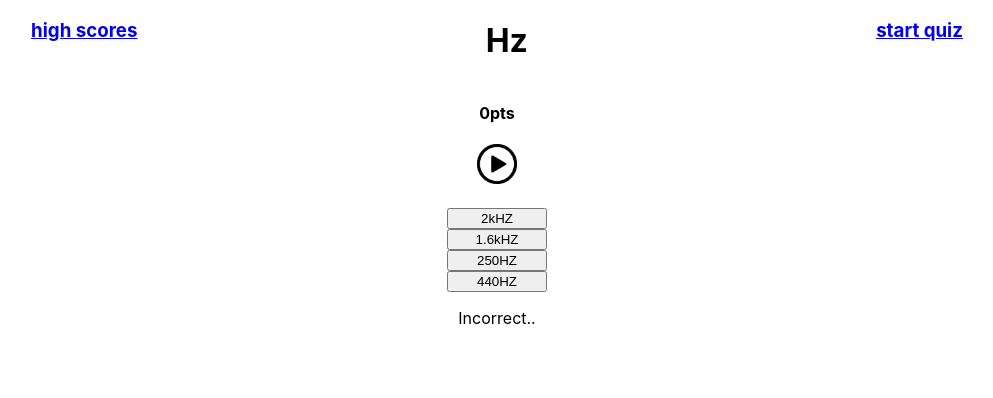
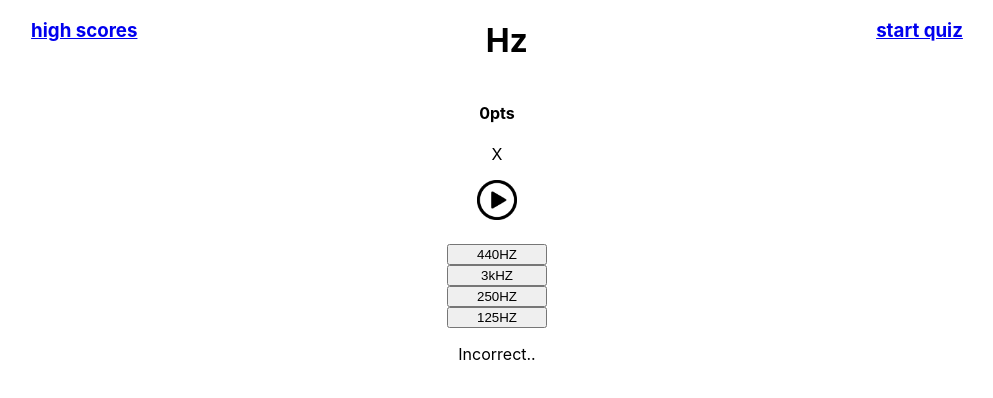
Before and after one commit to willnolin/Hz, a React (Create React App) app: page /quiz in a window 1280 px wide. Both pictures are taken after a click on the button "440HZ". Shown: the top 398 px of the page, without its empty margins (143-1136 px from the left). Built offline with nearby package versions, Linux system fonts and the light colour scheme; no server answers.

Commit message:
shuffle buttons

```diff
--- a/src/App.js
+++ b/src/App.js
@@ -5,6 +5,7 @@ import Quiz from './components/Quiz'
 import Form from './components/Form'
 import Header from './components/Header'
 import DisplayScores from './components/DisplayScores';
+
 
 function App() {
 
@@ -15,7 +16,7 @@ function App() {
       <Route path="/" exact>
         <Home />
       </Route>
-      <Route path= "/quiz">
+      <Route path="/quiz">
         <Quiz />
       </Route>
       <Route path="/scores">
--- a/src/components/Quiz.jsx
+++ b/src/components/Quiz.jsx
@@ -2,6 +2,8 @@ import { useState, useEffect } from 'react'
 import PlayButton from "./PlayButton"
 import ChoiceButtonList from "./ChoiceButtonList"
 import React from 'react';
+
+import { useHistory } from 'react-router-dom'
 
 import {
   mp3Array
@@ -12,10 +14,12 @@ const Quiz = () => {
   const [correctObj, setCorrectObj] = useState({});
   const [message, setMessage] = useState("");
   const [score, setScore] = useState(0);
+  const history = useHistory();
+  const [clicked, setClicked] = useState(false)
+  //variables  (is this necessary?)
+  const [wrongCount,  setWrongCount] = useState(0)
 
-  //variables  (is this necessary?)
-  const incorrectArr = [];
-
+  //get random index from given array
   const getRandomIndex = (arr) => {
     return Math.floor(Math.random() * arr.length)
   }
@@ -23,41 +27,57 @@ const Quiz = () => {
   // initialize play button
   useEffect(() => {
     const getPlayButtonValue = (tempArray) => {
+      // setTempArray([...mp3Array])
       let index = getRandomIndex(tempArray)
       let correct = tempArray.splice(index, 1)
       setCorrectObj(correct[0])
       setTempArray(tempArray)
     }
     getPlayButtonValue(tempArray)
-  }, [])
+  }, [clicked])
 
     //=========handle the button choise ========//
   const handleChoice = (e) => {
+    setClicked((prevClick) =>!prevClick)
+    setTempArray([...mp3Array])
     if (correctObj.name === e.target.name) {
       setMessage("Correct!")
       setScore((prevScore) => prevScore + 1)
     } else {
-      console.log(incorrectArr)
-      if (incorrectArr.length < 3) {
+      // if three strikes, then you're done, else add an X
+      if (wrongCount < 3) {
         setMessage("Incorrect..")
-        incorrectArr.push('X')
+        setWrongCount((prevCount) => prevCount + 1)
+
       } else {
         setMessage("Game Over") // this is where you'll display the high score form
       }
     }
+
   }
+
+  //==== Displays xs ===//
+  const displayStrikes = () => {
+    console.log(wrongCount)
+    for (let i = 0; i < wrongCount; i++) {
+      return <p>X</p>
+    }
+  }
+
   return (
     <div>
+
       <h4 id="score">{`${score}pts`}</h4>
-    {/* <ul>{displayExArray()}</ul> */}
+      <div>{displayStrikes()}</div>
       <PlayButton correctObj={correctObj} />
       <br />
-    {/* <ChoiceButtonList mp3Array = {mp3Array} /> */}
-    <div className= "button-container">
+
+      <div className="button-container">
         <ChoiceButtonList tempArray={tempArray} correctObj={correctObj}
         getRandomIndex={getRandomIndex} handleChoice={handleChoice}/>
         <p>{message}</p>
       </div>
+
     </div>
   );
 }
```
Also changed, not shown: src/components/ChoiceButtonList.jsx (+8 -8 lines). Lines whose indentation alone changed are shown as unchanged.
